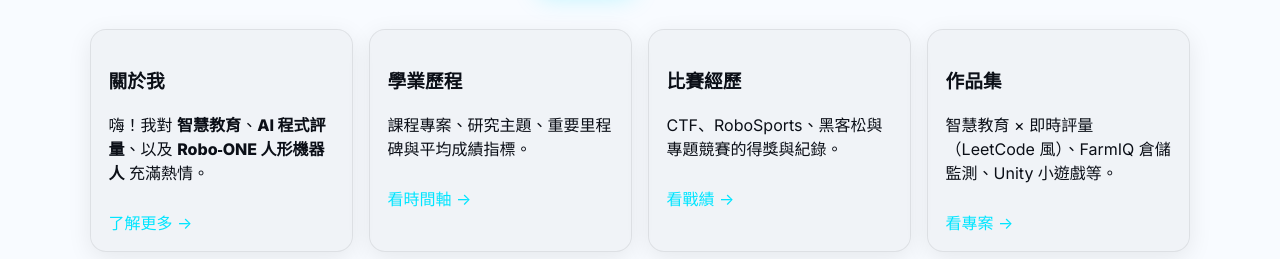
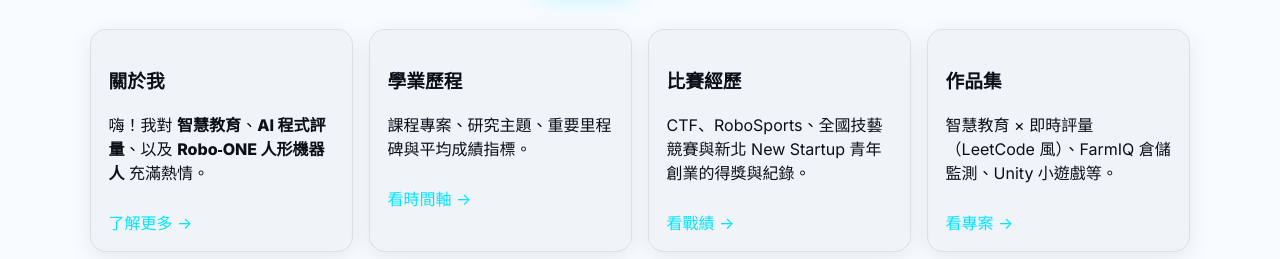
Before and after one commit to TCODE131/cangyuan, a plain HTML site: page index.html in a window 1280 px wide. Shown: the part 693-952 px from the top of the page. Drawn offline with Linux system fonts and the light colour scheme.

Commit message:
Update index.html

```diff
--- a/index.html
+++ b/index.html
@@ -75,7 +75,7 @@
             </article>
             <article class="card">
                 <h3>比賽經歷</h3>
-                <p>CTF、RoboSports、黑客松與專題競賽的得獎與紀錄。</p>
+                <p>CTF、RoboSports、全國技藝競賽與新北 New Startup 青年創業的得獎與紀錄。</p>
                 <a class="link" href="competitions.html">看戰績 →</a>
             </article>
             <article class="card">
```
